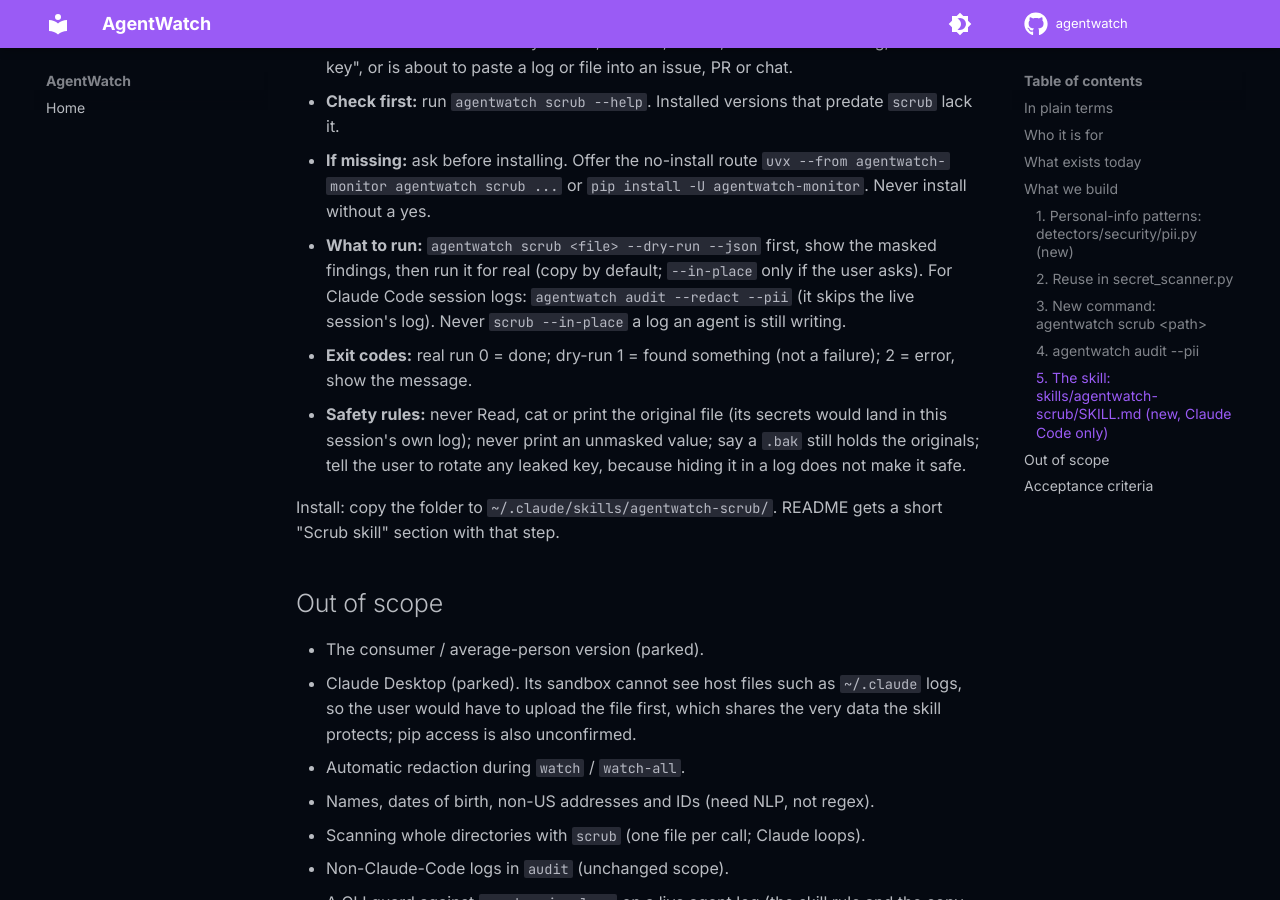
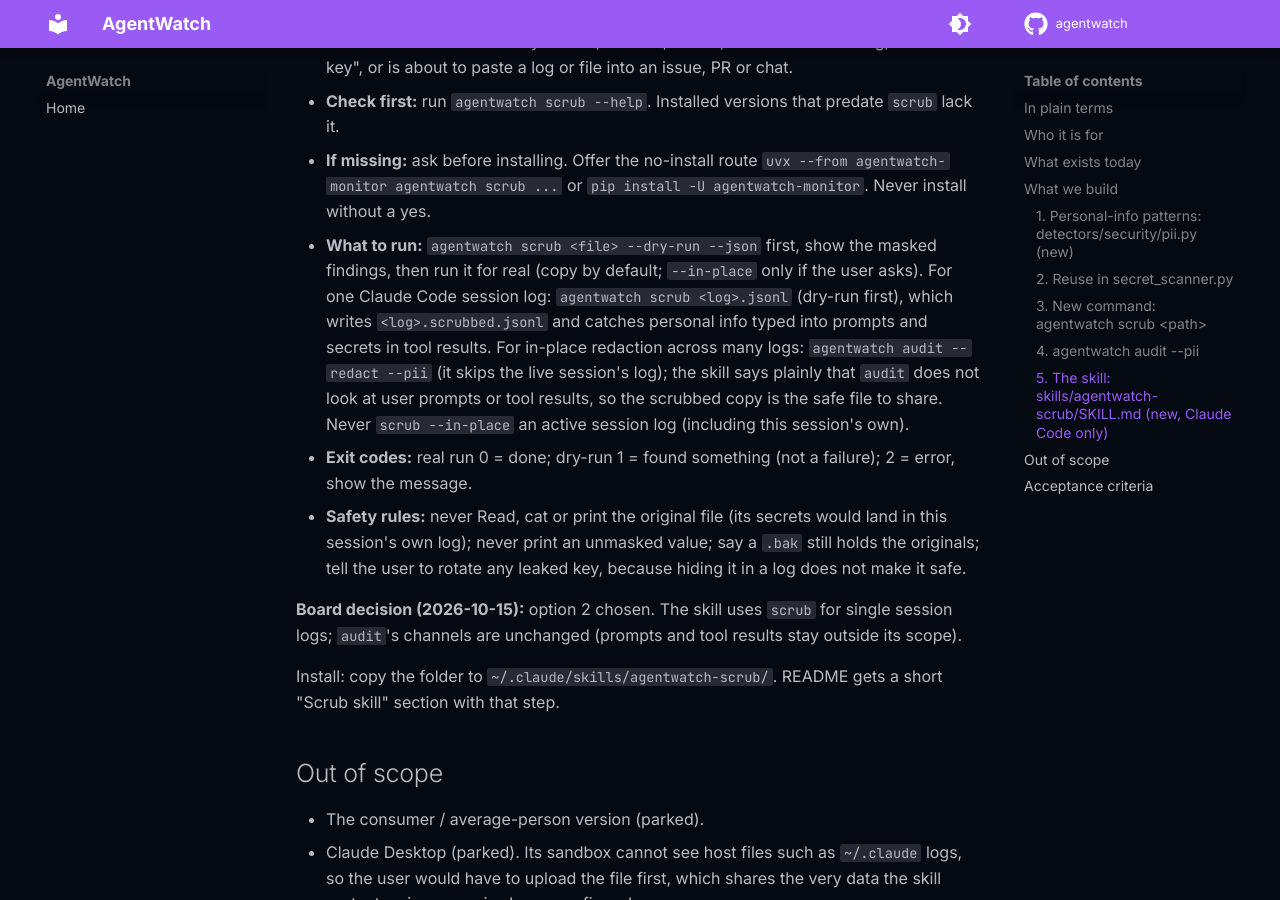
Before and after one commit to LoomLabs-Venture-Studio/agentwatch, an MkDocs documentation site: the page built from docs/superpowers/specs/2026-10-15-agentwatch-scrub-skill-design.md, in a window 1280 px wide and 900 px high, scrolled down 3649 px. Built offline with MkDocs 1.6.1 and Material for MkDocs 9.7.7, drawn with Linux system fonts in a browser that asks for light colours; comment, search, counter and statistics services are not loaded.

Commit message:
docs(skill): offer scrub for session logs; audit skips prompts and tool results
Board decision 2026-10-15 (option 2): the skill uses `scrub <log>.jsonl`
for single Claude Code session logs; `audit --redact --pii` stays for
in-place redaction across many logs, and its channels are unchanged.

Co-Authored-By: Claude Opus 5.5 <noreply@anthropic.com>

```diff
--- a/docs/superpowers/specs/2026-10-15-agentwatch-scrub-skill-design.md
+++ b/docs/superpowers/specs/2026-10-15-agentwatch-scrub-skill-design.md
@@ -134,15 +134,24 @@ One `SKILL.md` (frontmatter `name`, `description`) that tells Claude:
   `pip install -U agentwatch-monitor`. Never install without a yes.
 - **What to run:** `agentwatch scrub <file> --dry-run --json` first, show the
   masked findings, then run it for real (copy by default; `--in-place` only
-  if the user asks). For Claude Code session logs:
-  `agentwatch audit --redact --pii` (it skips the live session's log).
-  Never `scrub --in-place` a log an agent is still writing.
+  if the user asks). For one Claude Code session log:
+  `agentwatch scrub <log>.jsonl` (dry-run first), which writes
+  `<log>.scrubbed.jsonl` and catches personal info typed into prompts and
+  secrets in tool results. For in-place redaction across many logs:
+  `agentwatch audit --redact --pii` (it skips the live session's log); the
+  skill says plainly that `audit` does not look at user prompts or tool
+  results, so the scrubbed copy is the safe file to share. Never
+  `scrub --in-place` an active session log (including this session's own).
 - **Exit codes:** real run 0 = done; dry-run 1 = found something (not a
   failure); 2 = error, show the message.
 - **Safety rules:** never Read, cat or print the original file (its secrets
   would land in this session's own log); never print an unmasked value; say a
   `.bak` still holds the originals; tell the user to rotate any leaked key,
   because hiding it in a log does not make it safe.
+
+**Board decision (2026-10-15):** option 2 chosen. The skill uses `scrub`
+for single session logs; `audit`'s channels are unchanged (prompts and tool
+results stay outside its scope).
 
 Install: copy the folder to `~/.claude/skills/agentwatch-scrub/`. README gets
 a short "Scrub skill" section with that step.
```
Also changed, not shown: README.md (+13 -2 lines), skills/agentwatch-scrub/SKILL.md (+19 -5 lines), 2 other files.
